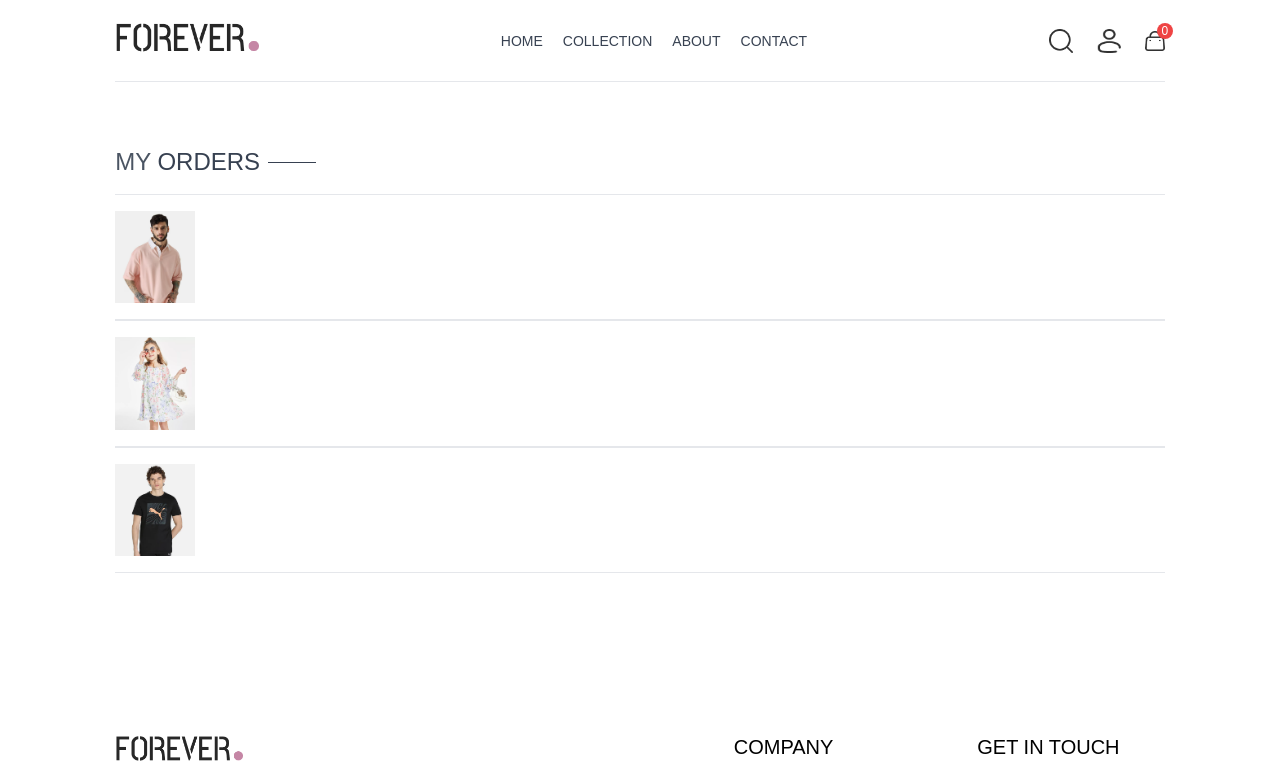
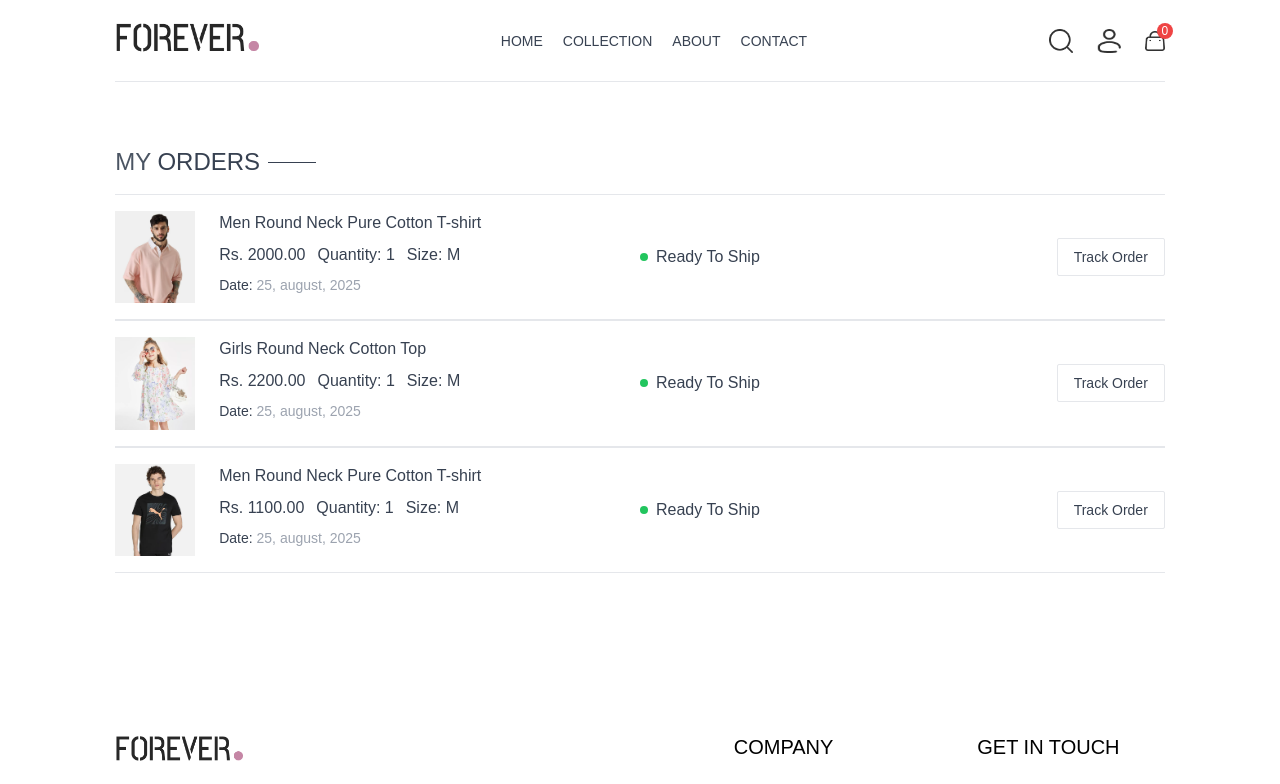
Before and after one commit to RuchiraRat/E-COMMERCE_APP, a React (Vite) app in the folder frontend/: page /orders in a window 1280 px wide. Shown: the top 784 px of the page. Built offline with nearby package versions, Linux system fonts and the light colour scheme.

Commit message:
Update Orders.jsx

```diff
--- a/frontend/src/pages/Orders.jsx
+++ b/frontend/src/pages/Orders.jsx
@@ -19,6 +19,22 @@
             <div key={index} className='py-4 border-t border-b text-gray-700 flex flex-col md:flex-row md:items-center md:justify-between gap-4'>
               <div className='flex items-start gap-6 text-sm'>
                   <img className='w-16 sm:w-20' src={item.image[0]} alt="" />
+                  <div>
+                    <p className='sm:text-base font-medium'>{item.name}</p>
+                    <div className='flex items-center gap-3 mt-2 text-base text-gray-700'>
+                      <p className='text-large'>{currency}. {item.price}.00</p>
+                      <p>Quantity: 1</p>
+                      <p>Size: M</p>
+                    </div>
+                    <p className='mt-2'>Date: <span className='text-gray-400'>25, august, 2025</span></p>
+                  </div>
+              </div>
+              <div className='md:w-1/2 flex justify-between'>
+                <div className='flex items-center gap-2'>
+                  <p className='min-w-2 h-2 rounded-full bg-green-500'></p>
+                  <p className='text-sm md:text-base'>Ready To Ship</p>
+                </div>
+                <button className= 'border px-4 py-2 text-sm font-medium rounded-sm'>Track Order</button>
               </div>
             </div>
           ))
```
